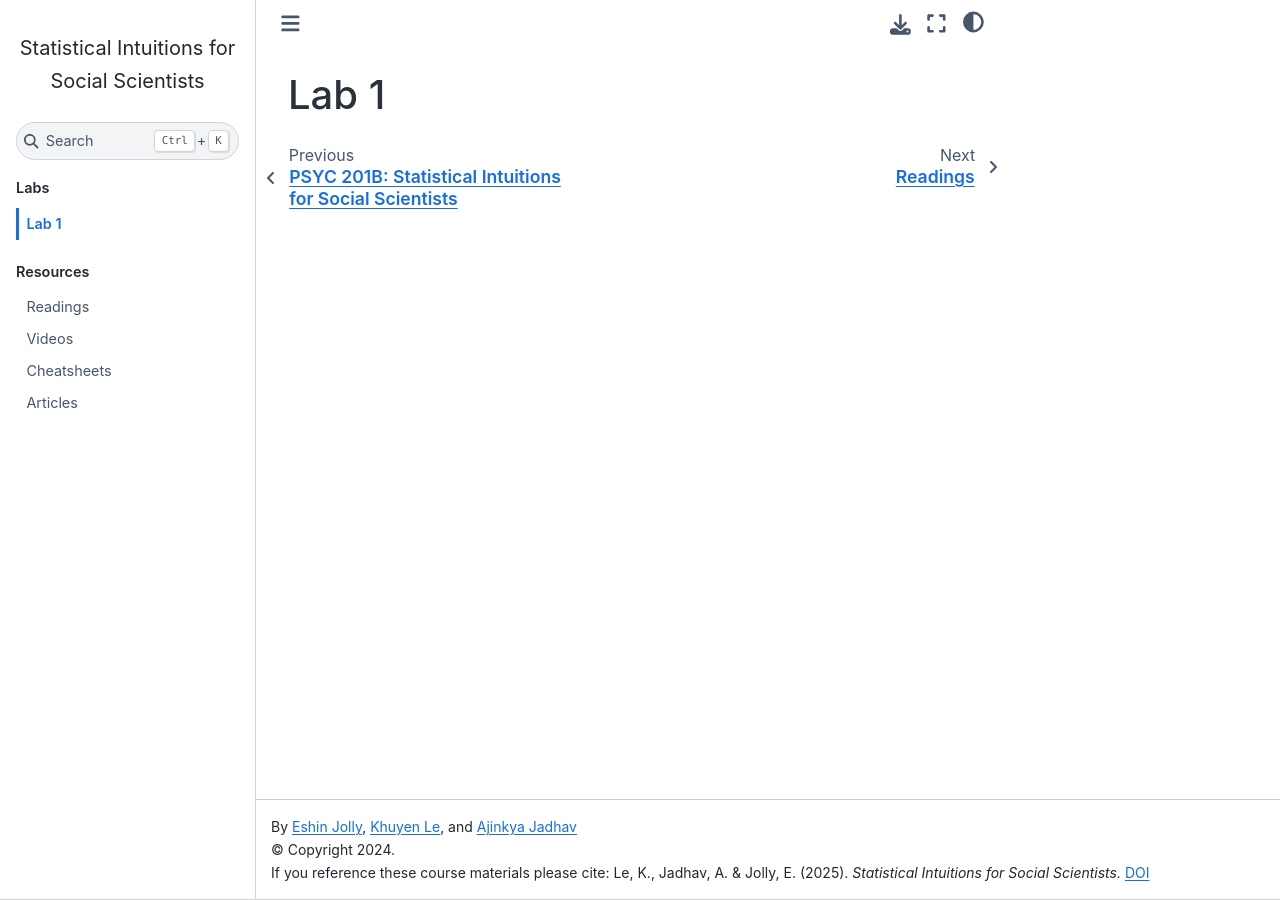
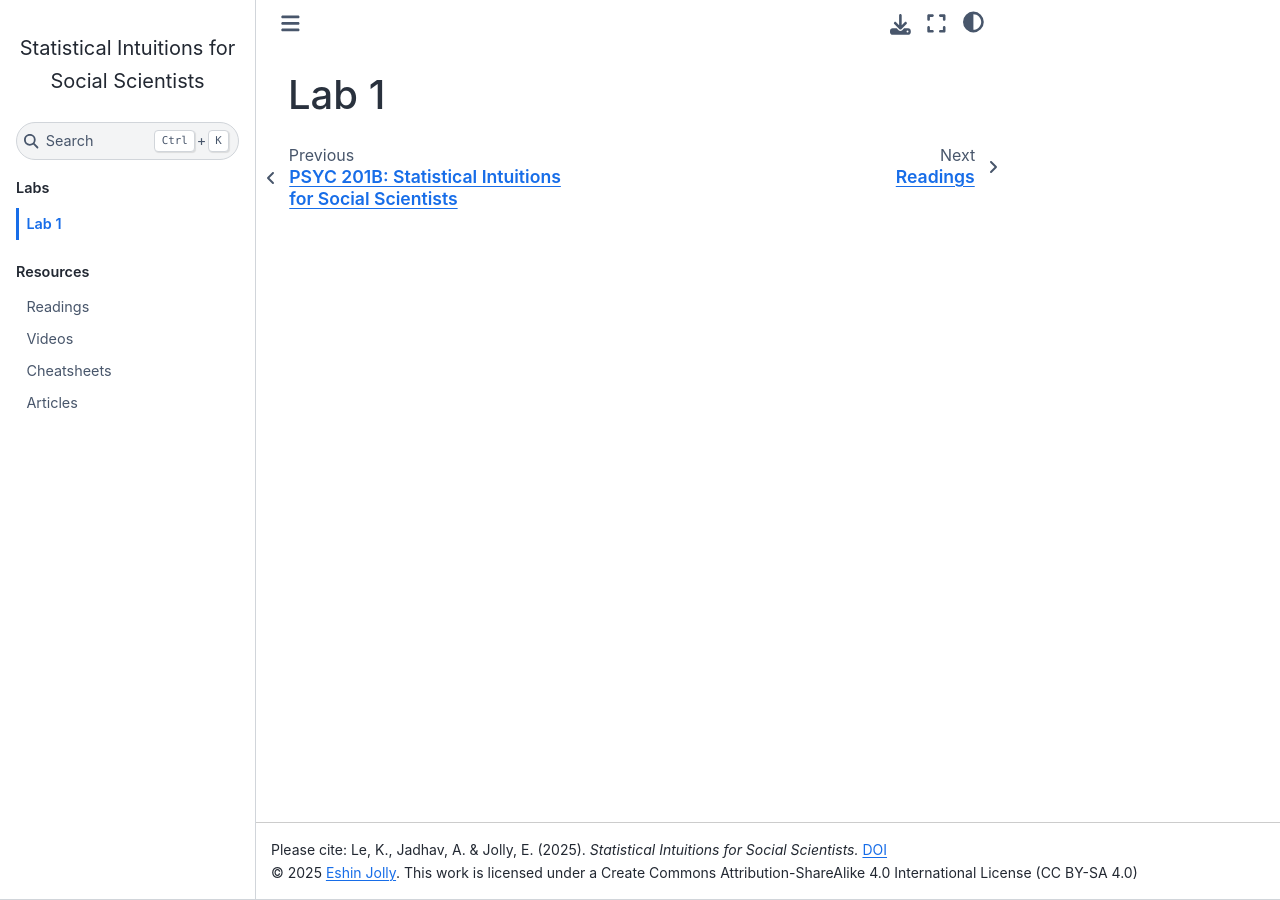
Before and after one commit to psyc201b/PSYC-201B, a Jupyter Book: the page built from labs/1.md, in a window 1280 px wide. Built offline with Jupyter Book 1.0.4 settings and Sphinx 7.4.7 and the Sphinx Book theme 1.1.4, drawn with Linux system fonts in a browser that asks for light colours; pages that are not in the unit, such as notebooks, are missing from menus.

Commit message:
add license

```diff
--- a/_config.yml
+++ b/_config.yml
@@ -2,8 +2,8 @@
 # Learn more at https://jupyterbook.org/customize/config.html
 
 title: Statistical Intuitions for Social Scientists
-author: <a href="https://eshinjolly.com">Eshin Jolly</a>, <a href="https://khuyenle.com">Khuyen Le</a>, and <a href="https://ajinkyajadhav.com">Ajinkya Jadhav</a>
-copyright: "2024"
+author: ""
+copyright: ""
 logo: ""
 only_build_toc_files: true
 
@@ -30,7 +30,13 @@ html:
   use_issues_button: false
   home_page_in_navbar: false
   extra_navbar: Powered by blood, sweat, and tears!
-  extra_footer: 'If you reference these course materials please cite:  Le, K., Jadhav, A. & Jolly, E. (2025). <em>Statistical Intuitions for Social Scientists.</em> <a href="">DOI</a>'
+  extra_footer: |
+   <p>
+   Please cite: Le, K., Jadhav, A. & Jolly, E. (2025). <em>Statistical Intuitions for Social Scientists.</em> <a href="">DOI</a>
+   </p>
+   <p>
+    © 2025 <a href="https://eshinjolly.com">Eshin Jolly</a>. This work is licensed under a Create Commons Attribution-ShareAlike 4.0 International License (CC BY-SA 4.0)
+   </p>
 
 # Define the name of the latex output file for PDF builds
 latex:
@@ -46,3 +52,7 @@ repository:
   url: https://github.com/executablebooks/jupyter-book  # Online location of your book
   path_to_book: docs  # Optional path to your book, relative to the repository root
   branch: master  # Which branch of the repository should be used when creating links (optional)
+
+sphinx:
+  config:
+    html_show_copyright: false
```
Also changed, not shown: conf.py (+4 -3 lines), 1 other file.
